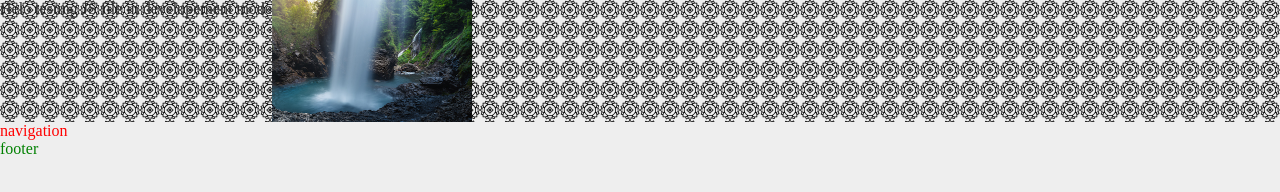
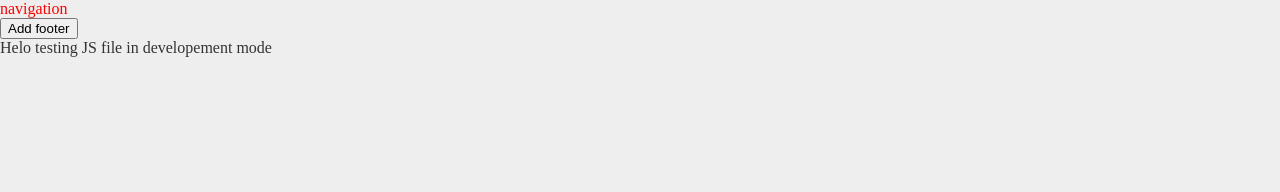
Before and after one commit to bashirkarimi/webpack, a website built with webpack: page src/index.html in a window 1280 px wide. Built offline with nearby package versions, Linux system fonts and the light colour scheme.

Commit message:
feat(codespliting): add footer dynamically

```diff
--- a/src/assets/css/test.scss
+++ b/src/assets/css/test.scss
@@ -6,6 +6,5 @@ body {
 .container {
   display: flex;
   flex-direction: row;
-  background-image: url(../svgs/rangoli.svg);
   background-size: 20px;
 }
--- a/src/assets/js/footer.js
+++ b/src/assets/js/footer.js
@@ -1,8 +1,5 @@
-const createFototer = () => {
-  const footer = document.createElement('footer');
+const footer = document.createElement('footer');
   footer.innerHTML = 'footer';
   footer.style.color = 'green';
-  document.body.append(footer);
-}
 
-export default createFototer;
+export { footer };
--- a/src/assets/js/main.js
+++ b/src/assets/js/main.js
@@ -1,23 +1,25 @@
 require('../css/main.css');
 
-import createNav  from "./nav";
-import createFooter from "./footer";
+import nav from "./nav";
 import image from "../images/waterfall.jpg";
 console.log(image)
 
 const createComponent = () => {
   const element = document.createElement('div');
-  const img = document.createElement('img');
+  const footerButton = document.createElement('button');
 
-  img.src = image;
-  img.style.width = '200px';
-
+  footerButton.innerText = 'Add footer';
   element.classList.add('container');
   element.innerHTML = 'Helo testing JS file in developement mode';
+  document.body.append(nav);
+  document.body.append(footerButton);
   document.body.appendChild(element);
-  element.append(img);
+
+  footerButton.addEventListener('click', () => {
+    import(/* webpackChunkName: "footer" */ "./footer").then( addFooter => {
+      document.body.appendChild(addFooter.footer)
+    });
+  })
 }
 
 createComponent();
-createNav();
-createFooter();
--- a/src/assets/js/nav.js
+++ b/src/assets/js/nav.js
@@ -1,8 +1,5 @@
-const createNav = () => {
-  const nav = document.createElement('nav');
-  nav.innerHTML = 'navigation';
-  nav.style.color = 'red';
-  document.body.appendChild(nav);
-}
+const createNav = document.createElement('nav');
+createNav.innerHTML = 'navigation';
+createNav.style.color = 'red';
 
 export default createNav;
```
Also changed, not shown: dist/footer.js (added), dist/main.css, dist/main.js, dist/rangoli.svg (deleted), 3 other files.
